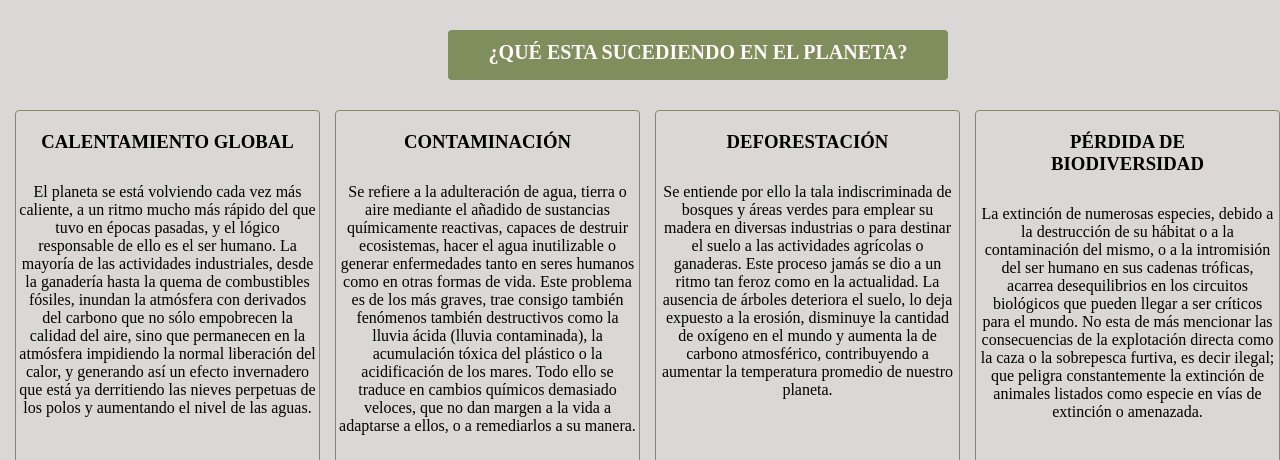
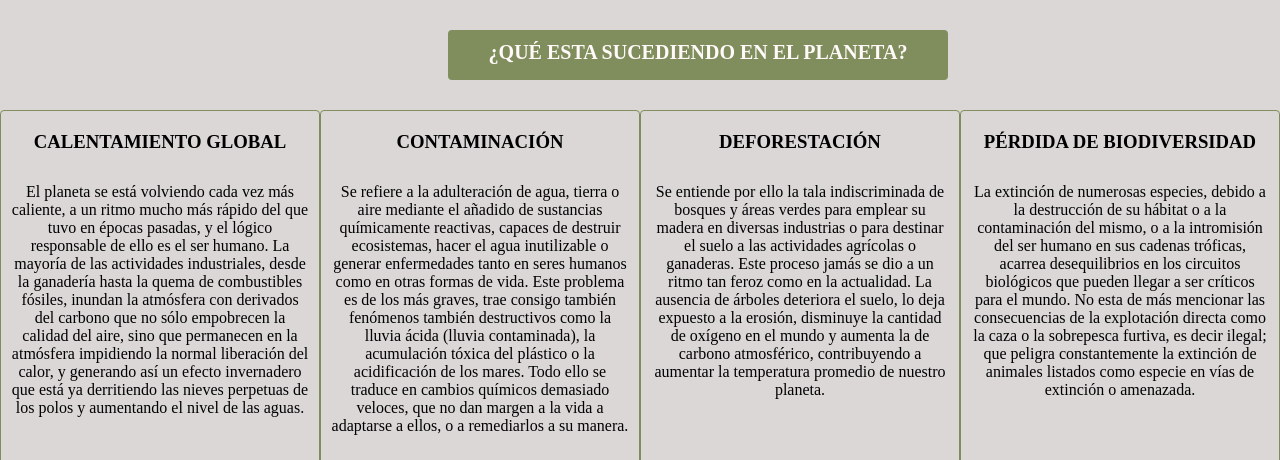
Before and after one commit to sabrigiacobbi/Proyecto-Final-oficial-Sabrina-Giacobbi, a plain HTML site: page index.html in a window 1280 px wide. Shown: the part 730-1190 px from the top of the page. Drawn offline with Linux system fonts and the light colour scheme; a web font is replaced by a local one.

Commit message:
actualizacion correcciones

```diff
--- a/scss/estilo.scss
+++ b/scss/estilo.scss
@@ -37,9 +37,9 @@
 
 .articulo1 {
     border: 1px solid rgba(84, 108, 34, 0.68);
-    height: 600px;
-    width: 360px;
-    margin-left: 15px;
+    height: 30%;
+    width: 25%;
+    margin-left: 5;
     border-radius: 4px;
 
     h3 {
@@ -643,6 +643,7 @@
 
 .articulos__colaboraciones {
     display: flex;
+    width: 40%;
 }
 
 .cuadrado__colaboraciones {
@@ -650,7 +651,7 @@
     height: 200px;
     background-color: rgba(84, 108, 34, 0.55);
     border-radius: 8px;
-    margin: 30px 30px 30px 140px;
+    margin: 30px 30px 30px 5%;
     position: sticky;
     top: 20px;
 }
```
Also changed, not shown: css/estilo.css, 1 other file.
